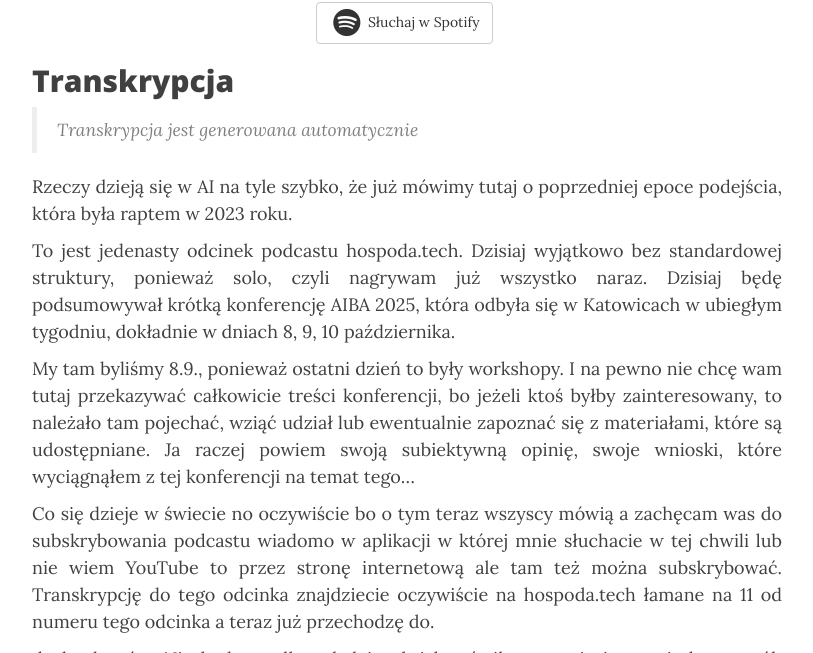
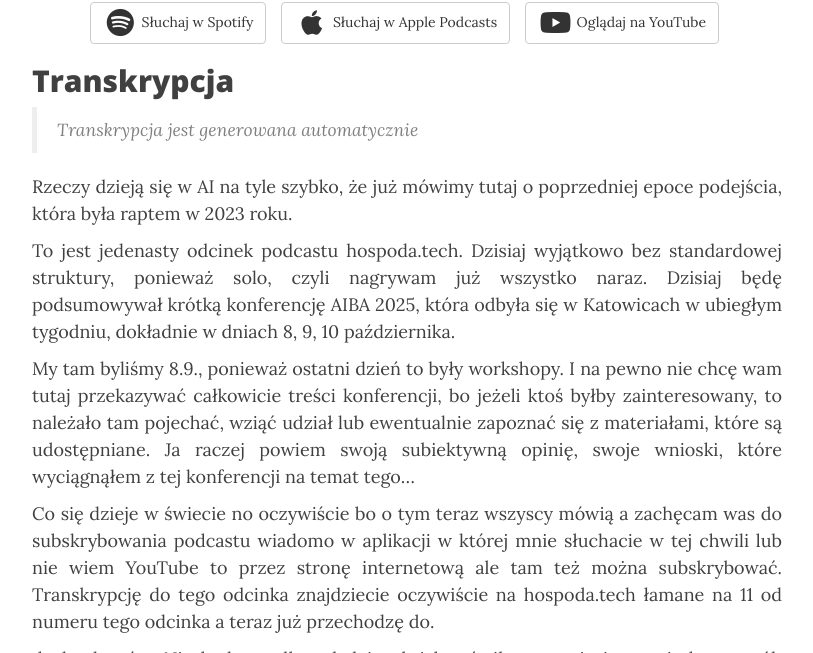
Before and after one commit to wnowicki/hospoda, a Jekyll site: the page built from _posts/2025-10-14-11.md, in a window 1280 px wide and 900 px high, scrolled down 742 px, cut to the strip 247-900 px from the top of the window. Shown: the whole strip, without its empty margins (233-1046 px from the left). Built offline with Jekyll 4.4.1, drawn with Linux system fonts in a browser that asks for light colours; nearby versions of some CDN libraries; some of the changed lines change nothing that is shown.

Commit message:
Update 2025-10-14-11.md

```diff
--- a/_posts/2025-10-14-11.md
+++ b/_posts/2025-10-14-11.md
@@ -9,9 +9,9 @@
   id: 6csb4M26X6xS61Key28lwa
   url: https://open.spotify.com/episode/6csb4M26X6xS61Key28lwa?si=EtC4GvAsStiHk1IBRw9Vfg
 apple:
-  url
+  url: https://podcasts.apple.com/pl/podcast/hospoda-tech/id1829767915?i=1000731829096
 youtube:
-  url:
+  url: https://youtu.be/rz8RtOleUxg
 categories:
   - solo
 tags:
```
